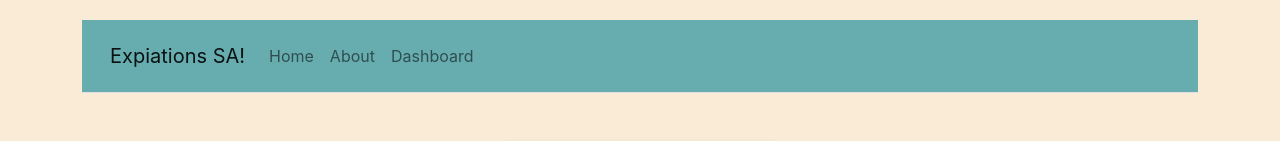
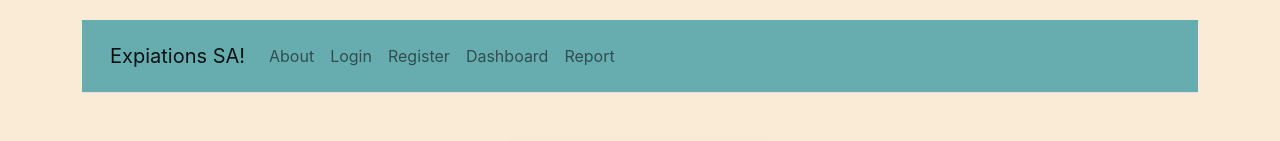
Before and after one commit to vknhu/WebTech-Assig2, a React (Create React App) app in the folder Assig2/a2reactapp/: page / in a window 1280 px wide. Shown: the top 141 px of the page. Built offline with nearby package versions, Linux system fonts and the light colour scheme.

Commit message:
Updated the nav-bar based on the Part A review comments from tutor

```diff
--- a/Assig2/a2reactapp/src/App.js
+++ b/Assig2/a2reactapp/src/App.js
@@ -6,16 +6,18 @@
         <div className="App container">
             <nav class="navbar navbar-expand-sm navbar-toggleable-sm navbar-light bg-light border-bottom box-shadow mb-3">
                 <div class="container-fluid">
-                    <a class="navbar-brand" asp-controller="Home" asp-action="Index">Expiations SA!</a>
+                    <Link className="navbar-brand" to="/Login">Expiations SA!</Link>
                     <button class="navbar-toggler" type="button" data-bs-toggle="collapse" data-bs-target=".navbar-collapse" aria-controls="navbarSupportedContent"
                         aria-expanded="false" aria-label="Toggle navigation">
                         <span class="navbar-toggler-icon"></span>
                     </button>
                     <div class="navbar-collapse collapse d-sm-inline-flex justify-content-between">
                         <div class="navbar-nav flex-grow-1">
-                            <Link className="nav-link" to="/Home">Home</Link>
                             <Link className="nav-link" to="/About">About</Link>
+                            <Link className="nav-link" to="/Login">Login</Link>
+                            <Link className="nav-link" to="/Register">Register</Link>
                             <Link className="nav-link" to="/Dashboard">Dashboard</Link>
+                            <Link className="nav-link" to="/Report">Report</Link>
                         </div>
                     </div >
                 </div >
--- a/Assig2/a2reactapp/src/index.js
+++ b/Assig2/a2reactapp/src/index.js
@@ -16,7 +16,6 @@
         <BrowserRouter>
             <Routes>
                 <Route path="/" element={<App />}>
-                    <Route path="Home" element={<Login />} />
                     <Route path="About" element={<About />} />
                     <Route path="Login" element={<Login />} />
                     <Route path="Register" element={<Register />} />
```
